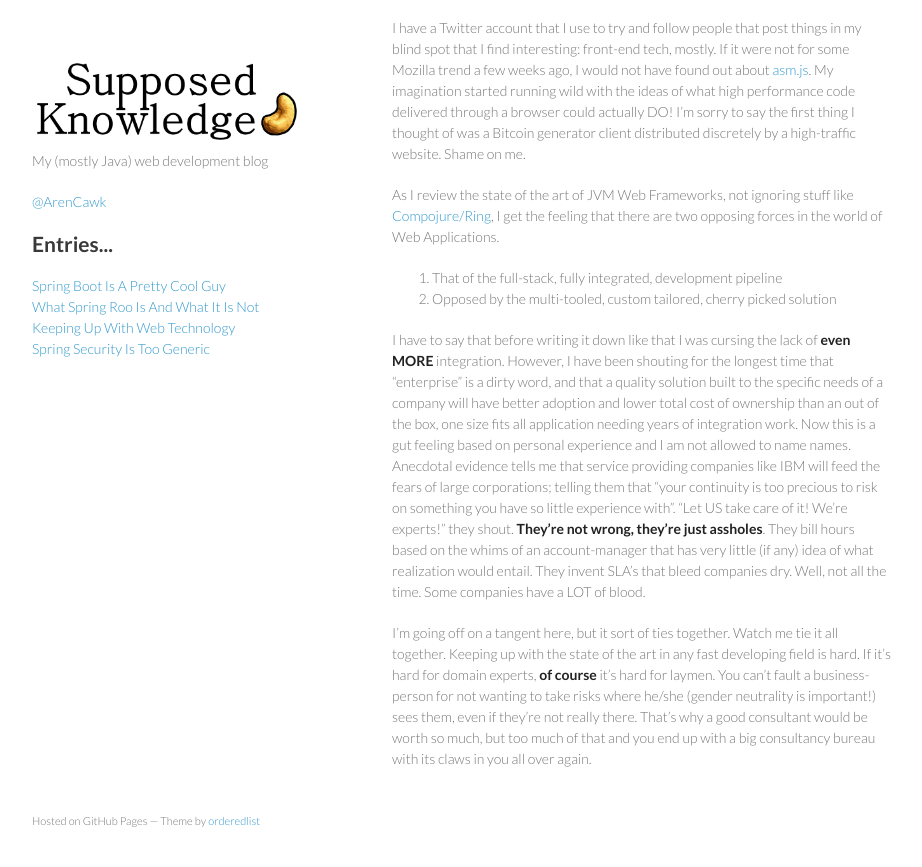
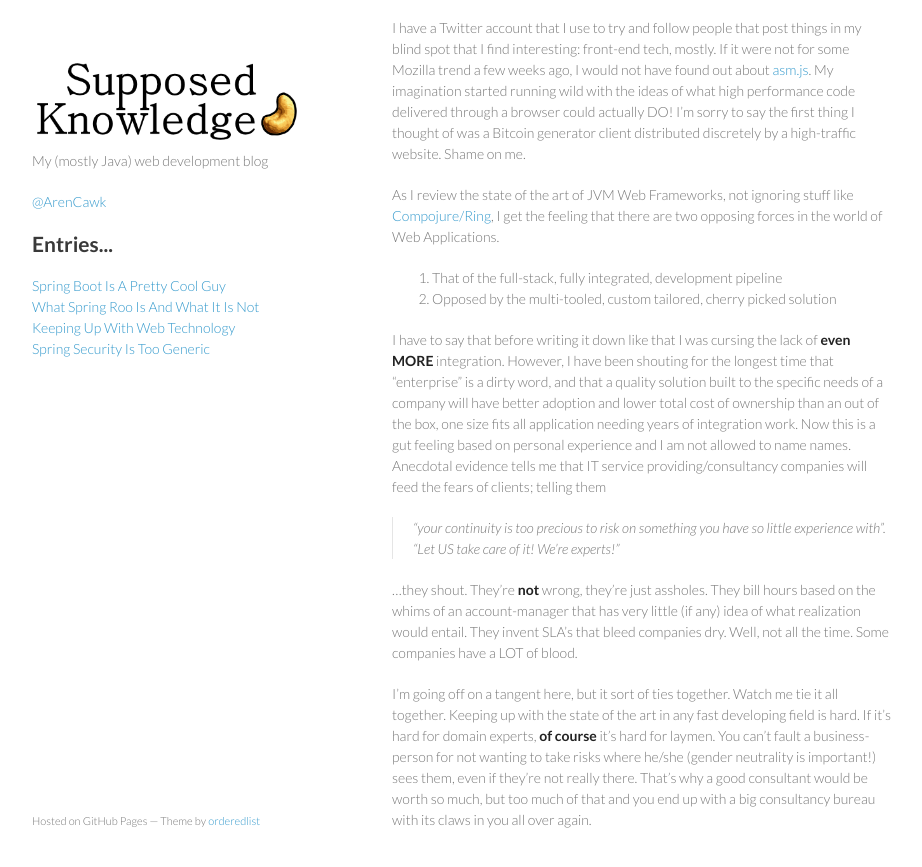
Before and after one commit to arienkock/arienkock.github.io, a Jekyll site: the page built from _posts/2013-12-09-keeping-up-with-web-technology.md, in a window 1280 px wide and 900 px high, scrolled down 549 px. Shown: the top 867 px of the window, without its empty margins (178-1100 px from the left). Built offline with Jekyll 4.4.1, drawn with Linux system fonts in a browser that asks for light colours; before the commit the page ends 1388 px from its top, so only the background shows below that.

Commit message:
Update 2013-12-09-keeping-up-with-web-technology.md
rewording to be less harsh

```diff
--- a/_posts/2013-12-09-keeping-up-with-web-technology.md
+++ b/_posts/2013-12-09-keeping-up-with-web-technology.md
@@ -4,6 +4,7 @@ layout: post
 After getting into Spring Roo I had a look at JBoss Seam, which does some of the same RAD stuff. JBoss Forge is actually eerily similar to Spring Roo. I don't know enough about it yet, but [it doesn't look different enough](http://forge.jboss.org/docs/using/faq.html). While looking at videos I found this interesting [video that summarizes JVM Web Frameworks](http://www.youtube.com/watch?v=RDGAQXyp19s) (my niche). Then one thing struck me...
 
 I was agreeing with that video as though
+
 > "Yes, that is the tech I am familiar with. You are accurately describing my Eco-system."
 
 only to find out that video is __more than 2 years old__. Since I only really started making an effort to "get with it" about a year ago, I am not surprised I have some catching up to do.
@@ -17,6 +18,11 @@ As I review the state of the art of JVM Web Frameworks, not ignoring stuff like
 1. That of the full-stack, fully integrated, development pipeline
 2. Opposed by the multi-tooled, custom tailored, cherry picked solution
 
-I have to say that before writing it down like that I was cursing the lack of __even MORE__ integration. However, I have been shouting for the longest time that "enterprise" is a dirty word, and that a quality solution built to the specific needs of a company will have better adoption and lower total cost of ownership than an out of the box, one size fits all application needing years of integration work. Now this is a gut feeling based on personal experience and I am not allowed to name names. Anecdotal evidence tells me that service providing companies like IBM will feed the fears of large corporations; telling them that "your continuity is too precious to risk on something you have so little experience with". "Let US take care of it! We're experts!" they shout. __They're not wrong, they're just assholes__. They bill hours based on the whims of an account-manager that has very little (if any) idea of what realization would entail. They invent SLA's that bleed companies dry. Well, not all the time. Some companies have a LOT of blood.
+I have to say that before writing it down like that I was cursing the lack of __even MORE__ integration. However, I have been shouting for the longest time that "enterprise" is a dirty word, and that a quality solution built to the specific needs of a company will have better adoption and lower total cost of ownership than an out of the box, one size fits all application needing years of integration work. Now this is a gut feeling based on personal experience and I am not allowed to name names. Anecdotal evidence tells me that IT service providing/consultancy companies will feed the fears of clients; telling them
+
+> "your continuity is too precious to risk on something you have so little experience with".
+"Let US take care of it! We're experts!"
+
+...they shout. They're __not__ wrong, they're just assholes. They bill hours based on the whims of an account-manager that has very little (if any) idea of what realization would entail. They invent SLA's that bleed companies dry. Well, not all the time. Some companies have a LOT of blood.
 
 I'm going off on a tangent here, but it sort of ties together. Watch me tie it all together. Keeping up with the state of the art in any fast developing field is hard. If it's hard for domain experts, __of course__ it's hard for laymen. You can't fault a business-person for not wanting to take risks where he/she (gender neutrality is important!) sees them, even if they're not really there. That's why a good consultant would be worth so much, but too much of that and you end up with a big consultancy bureau with its claws in you all over again.
```
